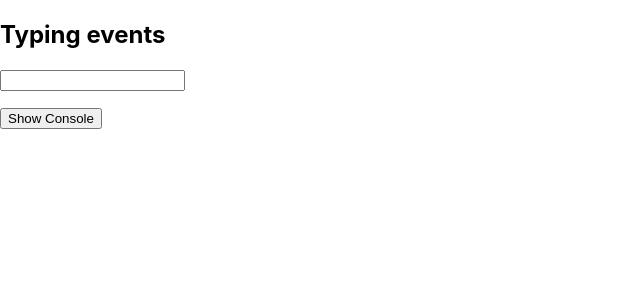
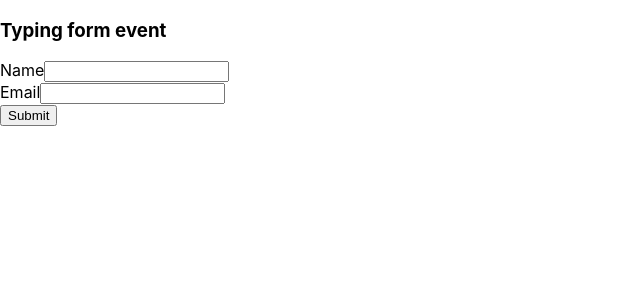
Before and after one commit to MdTasib/React-Typescript, a React (Create React App) app: page / in a window 1280 px wide. Shown: the top 300 px of the page, without its empty margins (0-640 px from the left). Built offline with nearby package versions, Linux system fonts and the light colour scheme.

Commit message:
form event

```diff
--- a/src/App.tsx
+++ b/src/App.tsx
@@ -1,5 +1,6 @@
 import BuiltInPropsTypes from './components/built-in-props-types/BuiltInPropsTypes';
 import Counter from './components/Counter';
+import FormEvents from './components/events/FormEvents';
 import TypeingEvent from './components/events/TypeingEvent';
 import UseState from './components/hooks/useState/UseState';
 import TypeingChildrenProps from './components/typing-children-props/TypeingChildrenProps';
@@ -16,7 +17,8 @@ function App() {
       {/* <TypeingChildrenProps/> */}
       {/* <TypeingStyleProps/> */}
       {/* <UseState/> */}
-      <TypeingEvent/>
+      {/* <TypeingEvent/> */}
+      <FormEvents/>
     </div>
   );
 }
--- /dev/null
+++ b/src/components/events/FormEvents.tsx
@@ -0,0 +1,46 @@
+import React, { ChangeEvent, FormEvent, useState } from 'react';
+
+function FormEvents() {
+    const [name, setName] = useState<string>('');
+    const [email, setEmail] = useState<string>('');
+
+    const handleNameChange = (event: ChangeEvent<HTMLInputElement>) => {
+        setName(event.target.value);
+    }
+    const handleEmailChange = (event: ChangeEvent<HTMLInputElement>) => {
+        setEmail(event.target.value);
+    }
+
+    const handleSubmit = (event: FormEvent<HTMLFormElement>) => {
+        event.preventDefault();
+        const user = {name, email};
+        console.log(user);
+
+        setName('');
+        setEmail('');
+    }
+
+    return (
+        <div>
+            <h3>Typing form event</h3>
+
+            <form onSubmit={handleSubmit}>
+                <div>
+                    <label htmlFor="name">
+                        Name
+                        <input type="text" name='name' id='name' value={name} onChange={handleNameChange} />
+                    </label>
+                </div>
+                <div>
+                    <label htmlFor="email">
+                        Email
+                        <input type="text" name='email' id='email' value={email} onChange={handleEmailChange} />
+                    </label>
+                </div>
+                <button type="submit">Submit</button>
+            </form>
+        </div>
+    );
+}
+
+export default FormEvents;
```
